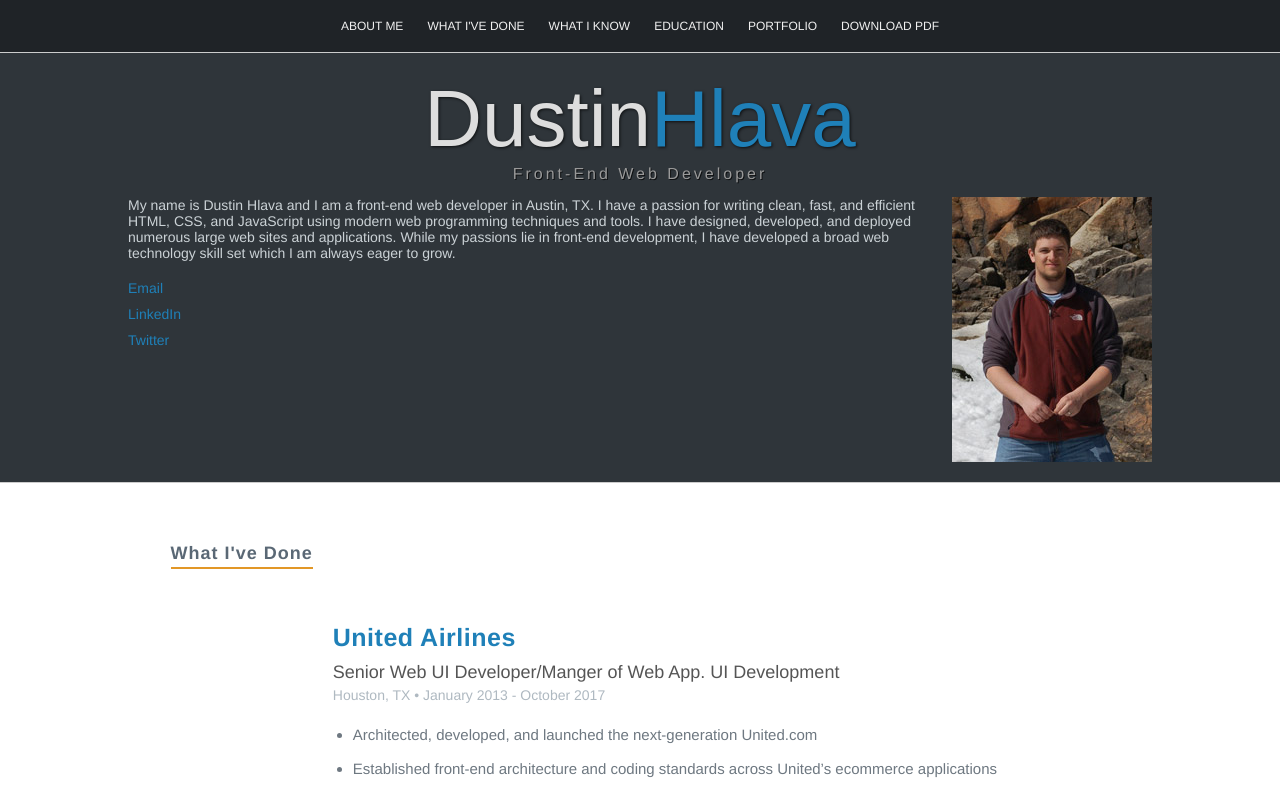
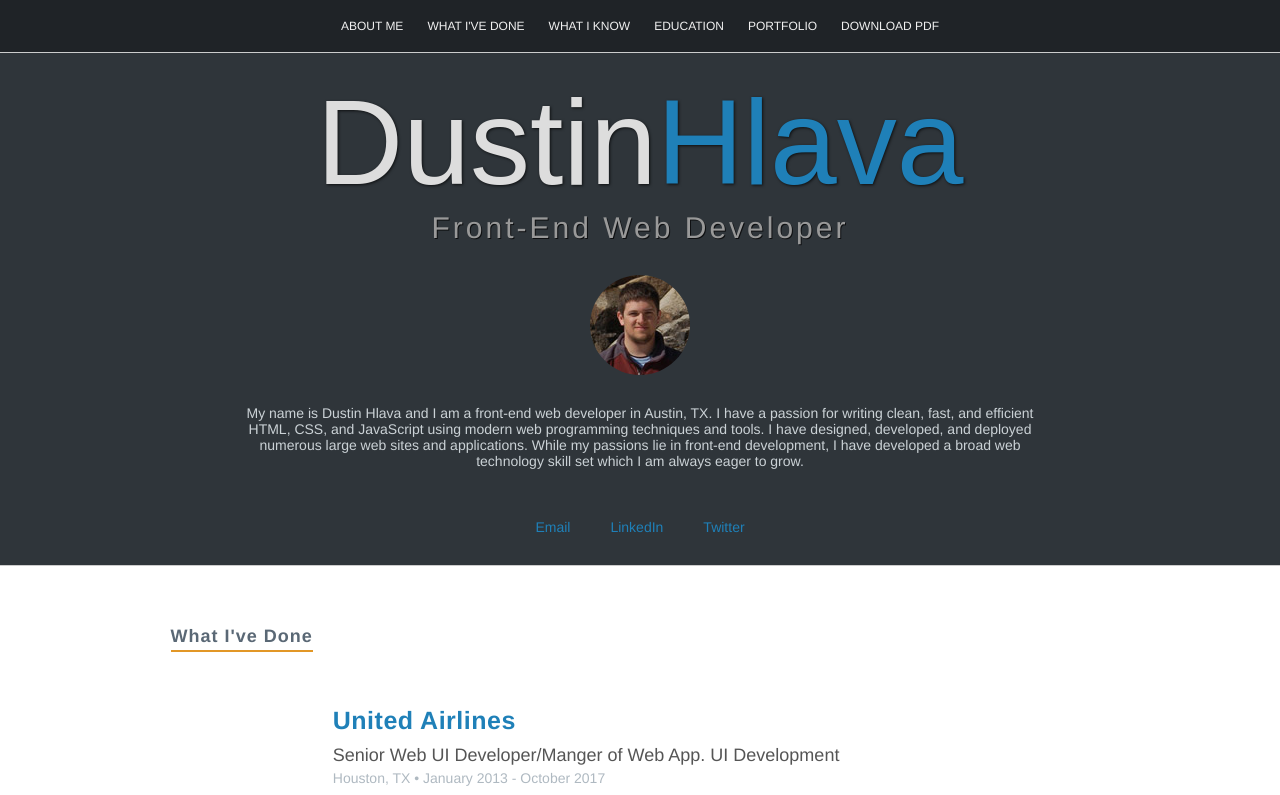
Before and after one commit to dhlava/portfolio, a React (Create React App) app: page / in a window 1280 px wide. Shown: the top 795 px of the page. Built offline with nearby package versions, Linux system fonts and the light colour scheme.

Commit message:
adjusts logo and personal section breakpoints and styles

```diff
--- a/src/components/logo.css
+++ b/src/components/logo.css
@@ -24,8 +24,12 @@
   transition: all 0.5s;
 }
 
-@media only screen and (min-width: 720px) {
+@media only screen and (min-width: 768px) {
+  .logo h1{
+    font-size:12rem;
+  }
+
   .logo h2 {
-    font-size: 1.6rem;
+    font-size: 3rem;
   }
 }
--- a/src/components/personal.css
+++ b/src/components/personal.css
@@ -1,5 +1,4 @@
 .personal_container {
-  /* background-color:#2b2b2b; */
   background-color:#2f353a;
   padding: 72px 10px 20px 10px;
   font-size: 1.4rem;
@@ -8,7 +7,6 @@
 }
 
 .personal_content {
-  /* color: #999; */
   color: #cbd2d6;
 }
 
@@ -28,27 +26,21 @@
 .about_me{
   font-size:1.4rem;
   text-align: center;
+  max-width:800px;
+  margin: 0 auto;
+}
+
+.contact_details{
+  text-align: center;
 }
 
 .contact_details ul {
   padding: 0;
+  margin:40px 0 0 0;
+  list-style-type: none;
 }
 
 .contact_details li {
-  padding: 5px 0;
-  list-style-type: none;
+  padding: 10px 20px;
+  display: inline-block;
 }
-
-@media only screen and (min-width: 720px) {
-  .portrait{
-    height:265px;
-    width:200px;
-    background-position: 0 0;
-    border-radius: 0;
-    float:right;
-    margin:0 0 0 30px;
-  }
-  .about_me{
-    text-align: left;
-  }
-}
```
